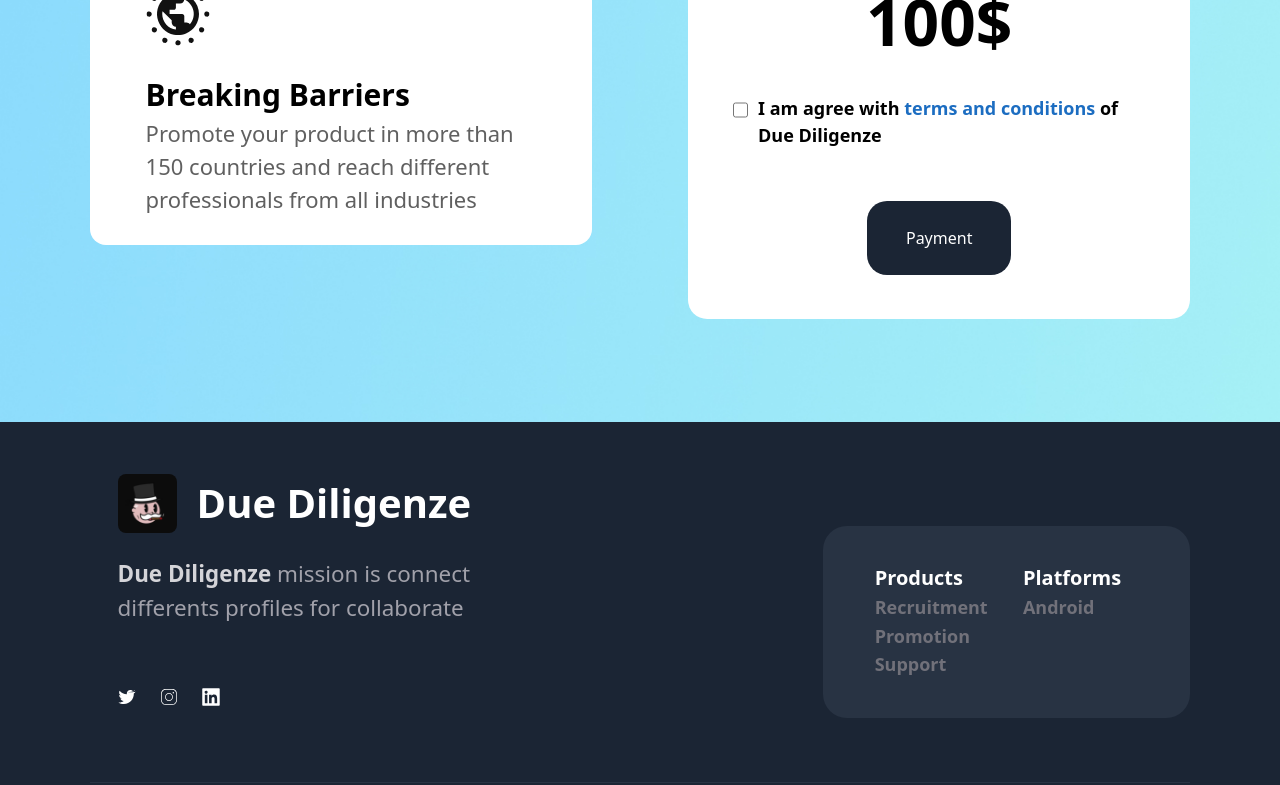
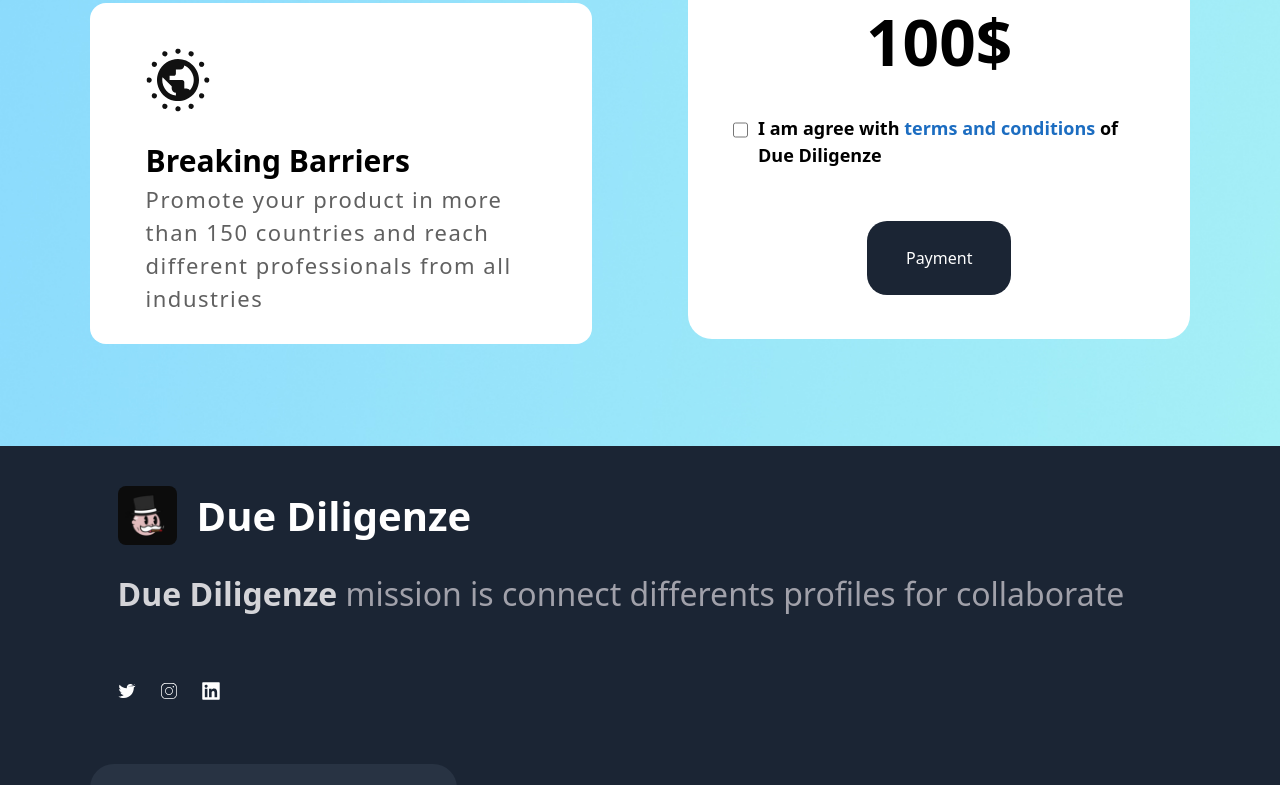
Before and after one commit to Deimos615/react-tailwind, a React (Create React App) app: page /promotion in a window 1280 px wide. Shown: the part 1707-2492 px from the top of the page. Built offline with nearby package versions, Linux system fonts and the light colour scheme.

Commit message:
modify style

```diff
--- a/src/App.css
+++ b/src/App.css
@@ -1,5 +1,7 @@
 * {
     box-sizing: border-box;
+    /* word-wrap: break-word; */
+    word-break: break-word;
 }
 
 .min-50vw {
@@ -75,7 +77,7 @@
 .recruitment-contact {
     background-color: white;
     padding: 3.5vw;
-    border-radius: 1.5vw;
+    border-radius: 1.5rem;
     margin-bottom: 4vw;
 }
 
@@ -90,6 +92,7 @@
     font-style: normal;
     font-weight: 400;
     line-height: 150%;
+    letter-spacing: 1.5px;
 }
 
 .input_label {
@@ -337,7 +340,7 @@
 
     .recruitment-content {
         background-color: white;
-        padding: 1.8rem 1rem;
+        padding: 69.26px 12.42px 27.74px 33.58px;
         border-radius: 1rem;
         margin-bottom: 3rem;
         min-height: 24vw;
@@ -349,6 +352,22 @@
 
     .download_section {
         border-radius: 0px !important;
+    }
+
+    .main_heading_img {
+        background-size: cover !important;
+        background-position: center !important;
+        border-radius: 32px;
+    }
+
+    .recruitment-body {
+        padding: 4vw 14px !important;
+    }
+
+    .product_section {
+        min-height: 312px;
+        padding: 25px 51px;
+        line-height: 2;
     }
 }
 
--- a/src/components/layout/Footer.js
+++ b/src/components/layout/Footer.js
@@ -5,17 +5,17 @@
   return (
     <div id="contact" className=" bg-black py-10 px-4 sm:px-vw7">
       <div className="flex flex-row flex-wrap items-center justify-between mb-5vw">
-        <div className="pl-7 w-full sm:w-fit">
+        <div className="pl-7 pr-7 w-full sm:w-fit">
           <a href="/" className=" items-center space-x-5 w-1/2 pl-5 mb-2 lg:visible lg:w-auto lg:pl-0 lg:mb-0 hidden sm:flex">
             <img width="59px" height="60px" src={logo} alt="logo" className=" rounded-lg" />
             <span className=" font-sans font-bold text-white text-2.5vw">Due Diligenze</span>
           </a>
-          <div className=" font-sans text-gray-400 text-1.6vw mt-6">
-            <span className=" text-gray-300 font-semibold">Due Diligenze</span> mission is connect
+          <div className=" font-sans text-gray-400 text-32 mt-6">
+            <span className=" text-gray-300 font-semibold">Due Diligenze</span> mission is connect differents profiles for collaborate
           </div>
-          <div className=" font-sans text-gray-400 text-1.6vw">
+          {/* <div className=" font-sans text-gray-400 text-1.6vw">
             differents profiles for collaborate
-          </div>
+          </div> */}
           <div className=" mt-4rem hidden sm:flex justify-around sm:justify-start">
             <a href="https://twitter.com/DueDiligenze" target="_blank">
               <svg className="text-white mr-6 hover:text-orange-700" width="18" height="18" viewBox="0 0 35 29" fill="none" xmlns="http://www.w3.org/2000/svg"><path d="M34.145 4.1787C32.9202 4.70704 31.5873 5.08729 18.2144 5.23539C31.6398 4.38858 32.7072 3.05077 33.2164 1.47295C31.8788 2.26862 30.4136 2.82656 28.8855 3.12202C28.2469 2.43928 27.4745 1.89538 26.6165 1.52421C25.7585 1.15304 24.8332 0.962551 23.8983 0.964616C20.1159 0.964616 17.0739 4.03061 17.0739 7.79305C17.0739 8.32139 17.1379 8.84973 17.242 9.35806C11.5783 9.06187 6.52705 6.35611 3.16887 2.21343C2.55697 3.25857 2.23632 4.44858 2.24026 5.65966C2.24026 8.0292 3.44505 10.1186 5.28224 11.3474C4.19955 11.3047 3.14222 11.0071 2.19624 10.4788V10.5628C2.19624 13.881 4.54176 16.6308 7.66779 17.2632C7.08084 17.4157 6.47704 17.4936 5.87062 17.4953C5.42633 17.4953 5.00606 17.4513 4.58178 17.3913C5.44634 20.097 7.96398 22.0623 10.9619 22.1263C8.6164 23.9635 5.67849 25.0442 2.48843 25.0442C1.91605 25.0442 1.38771 25.0242 0.839355 24.9602C3.86532 26.9014 7.45565 28.0222 11.3222 28.0222C23.8743 28.0222 30.7428 17.6234 30.7428 8.59757C30.7428 8.30138 30.7428 8.00518 30.7227 7.70899C32.0516 6.73636 33.2164 5.53158 34.145 4.1787Z" fill="currentColor" /></svg>
@@ -40,7 +40,7 @@
           </div>
         </div>
         <div className="flex items-center justify-between sm:justify-around w-full sm:w-2/3 mt-4rem lg:pt-0 lg:w-1/3 ">
-          <div className=" w-full flex flex-col px-4vw py-3rem sm:py-3vw bg-gray-800 gap-2 rounded-2xl sm:rounded-3xl" style={{ background: '#283343' }}>
+          <div className=" w-full flex flex-col px-4vw py-3rem sm:py-3vw bg-gray-800 gap-2 rounded-2xl sm:rounded-3xl product_section" style={{ background: '#283343' }}>
             <div className="flex items-start gap-8">
               <div className=" text-white font-sans w-1/2 text-1.25vw font-bold sm:leading-2.25vw capitalize">Products
                 {/* <div className=" font-sans text-1.125vw font-semibold leading-2.25vw capitalize text-gray-500">
--- a/src/pages/Homepage.js
+++ b/src/pages/Homepage.js
@@ -60,10 +60,10 @@
             </div>
           </div>
           <div className="work_div">
-            <div className="text-center font-sans text-40 sm:text-4vw font-extrabold capitalize work_title_color mx-7vw px-vw7">
+            <div className="text-center font-sans text-40 sm:text-4vw font-extrabold capitalize work_title_color mx-7vw">
               how does Due Diligence <span className="work_color">work</span>?
             </div>
-            <div className="work_content flex px-5vw py-vw7 gap-12">
+            <div className="work_content flex px-5 sm:px-5vw py-vw7 gap-12">
               <div className="sm:w-2/5 w-full h-fit hidden sm:block">
                 <img src={phone_image2} />
               </div>
@@ -78,7 +78,7 @@
                     Home
                   </div>
                   <div className="work_item_description">
-                    Home you can find different profiles from anywhere in the world, and filter between different categories: Developers, Designers, Entrepreneurs... or by skills to find the profile that best fit with you.
+                    Home you can find different profiles from anywhere in the world, and filter between different categories: Developers, Designers, Entrepreneurs...&nbsp;or by skills to find the profile that best fit with you.
                   </div>
                 </div>
                 <div className="work_item_content">
--- a/src/pages/Promotion.js
+++ b/src/pages/Promotion.js
@@ -100,7 +100,7 @@
             </div>
             <div>
               <div className="recruitment-contact">
-                <div className="form-group font-sans">
+                <div className="form-group font-sans pt-5">
                   <form onSubmit={handleSubmit(onSubmit)} action='#'>
                     <div>
                       <label htmlFor="fullName" className="input_label">Full Name *</label>
--- a/src/pages/Recruitment.js
+++ b/src/pages/Recruitment.js
@@ -42,7 +42,7 @@
               <div className="recruitment-description font-sans font-extrabold">
                 Finding the ideal profiles for your business
               </div>
-              <div className="description_rec font-sans">
+              <div className="description_rec font-sans pr-3">
                 With Due Diligenze, you can access a wide database of highly qualified professionals with various profiles. we work with the human resources department to fully understand the requirements and skills needed for the open position.
               </div>
             </div>
@@ -60,7 +60,7 @@
           </div>
           <div>
             <div className="recruitment-contact">
-              <div className="form-group font-sans">
+              <div className="form-group font-sans pt-5">
                 <form onSubmit={handleSubmit(onSubmit)} action="#">
                   <div>
                     <label htmlFor="fullName" className="input_label">Full Name *</label>
--- a/tailwind.config.js
+++ b/tailwind.config.js
@@ -34,6 +34,7 @@
         '1.25vw': '1.25rem',
         '1.125vw': '1.125rem',
         '40': '40px',
+        '32': '32px',
       },
       padding: {
         'vw7': '7vw',
```
